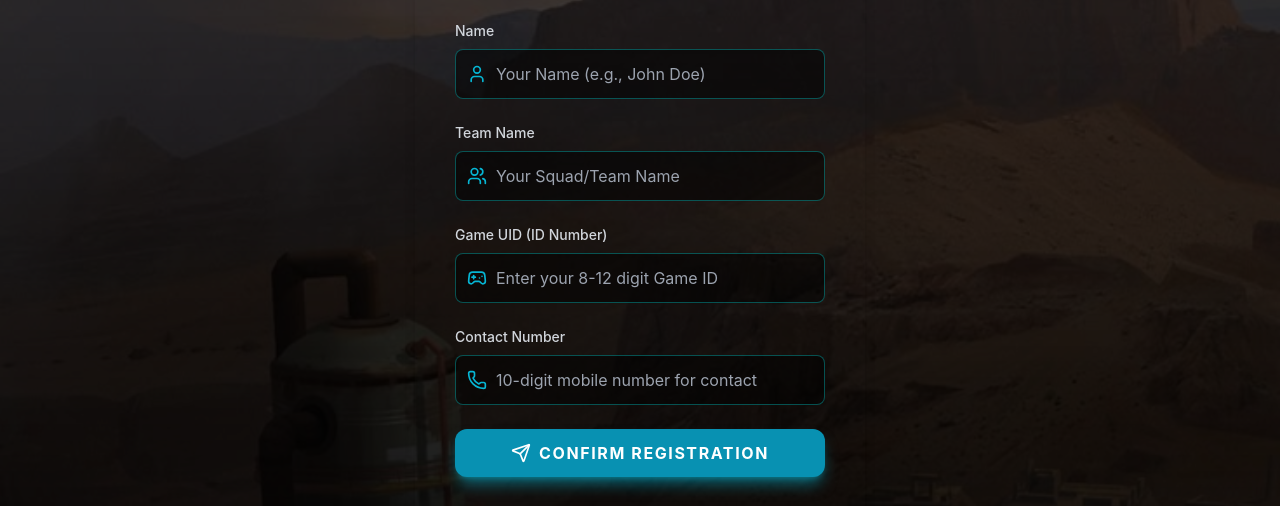
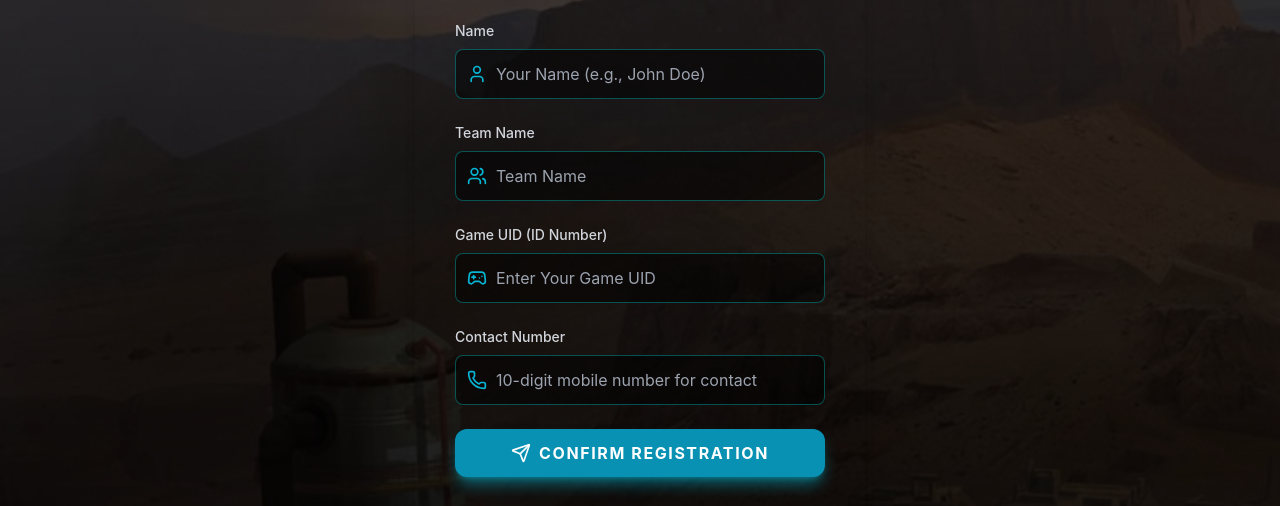
Before and after one commit to vinayvadlakondagoud/registrations, a plain HTML site: page FRONTEND/index.html in a window 1280 px wide. Shown: the part 227-733 px from the top of the page. Drawn offline with nearby package versions, Linux system fonts and the light colour scheme.

Commit message:
Update index.html
kk

```diff
--- a/FRONTEND/index.html
+++ b/FRONTEND/index.html
@@ -98,7 +98,7 @@
                 <label for="teamName" class="block text-sm font-medium text-gray-300 mb-2">Team Name</label>
                 <div class="relative">
                     <i data-lucide="users" class="absolute left-3 top-1/2 transform -translate-y-1/2 w-5 h-5 text-cyan-500"></i>
-                    <input type="text" id="teamName" name="teamName" placeholder="Your Squad/Team Name" required
+                    <input type="text" id="teamName" name="teamName" placeholder="Team Name" required
                            class="w-full bg-gray-800 text-white border border-gray-700 rounded-lg py-3 pl-10 pr-4 focus:ring-cyan-500 focus:border-cyan-500 transition duration-150 shadow-inner">
                 </div>
             </div>
@@ -107,7 +107,7 @@
                 <label for="gameUID" class="block text-sm font-medium text-gray-300 mb-2">Game UID (ID Number)</label>
                 <div class="relative">
                     <i data-lucide="gamepad-2" class="absolute left-3 top-1/2 transform -translate-y-1/2 w-5 h-5 text-cyan-500"></i>
-                    <input type="tel" id="gameUID" name="UID" inputmode="numeric" placeholder="Enter your 8-12 digit Game ID" required
+                    <input type="tel" id="gameUID" name="UID" inputmode="numeric" placeholder="Enter Your Game UID" required
                            class="w-full bg-gray-800 text-white border border-gray-700 rounded-lg py-3 pl-10 pr-4 focus:ring-cyan-500 focus:border-cyan-500 transition duration-150 shadow-inner">
                 </div>
             </div>
```
